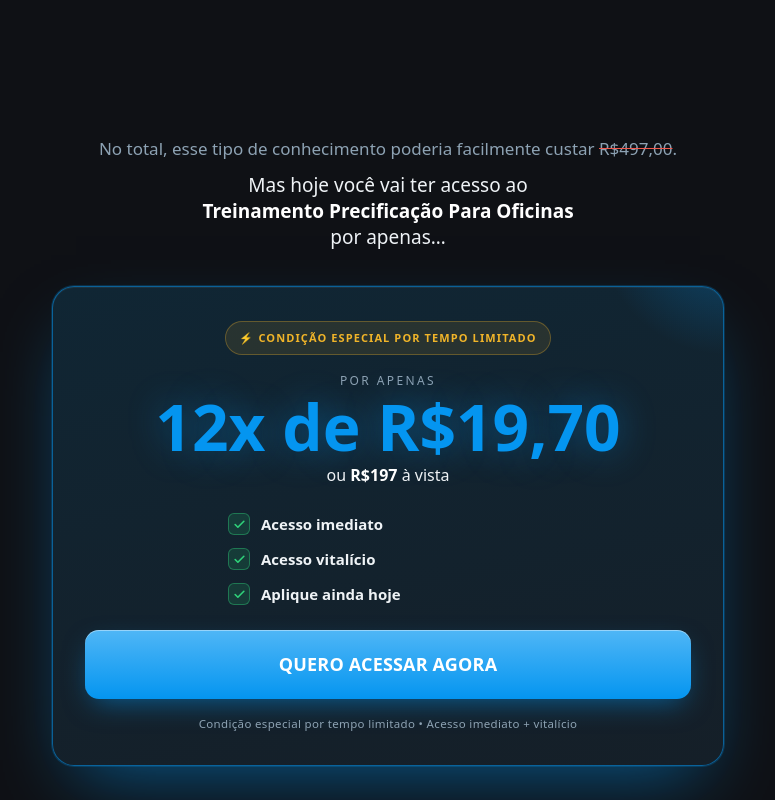
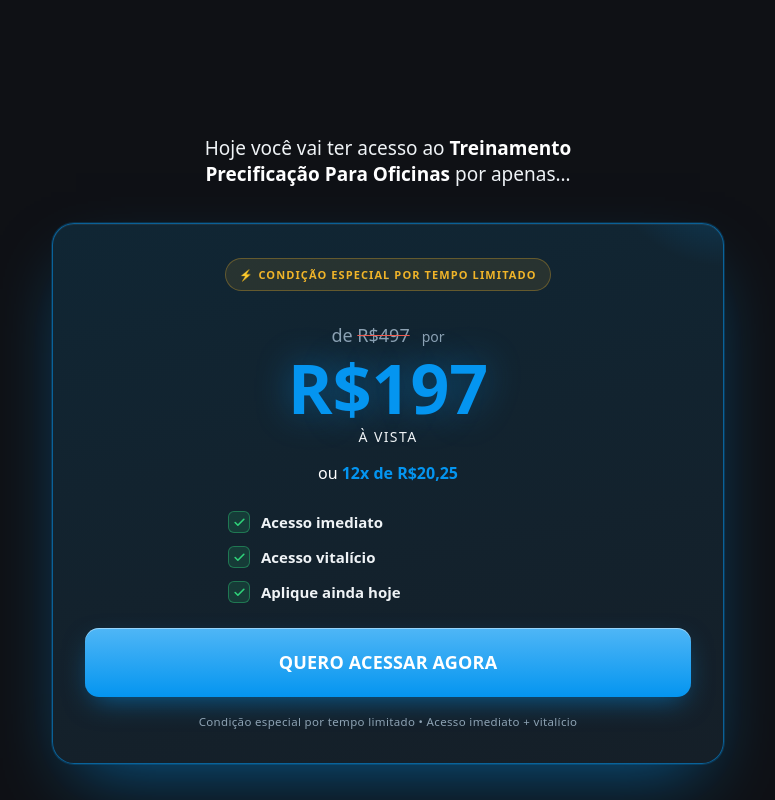
Before and after one commit to cezarhlima1/diegomensor, a Next.js app: page / in a window 1280 px wide. Shown: the part 4720-5520 px from the top of the page, without its empty margins (252-1027 px from the left). Built offline with nearby package versions, Linux system fonts and the light colour scheme.

Commit message:
ajustes susane

```diff
--- a/app/obrigado/page.tsx
+++ b/app/obrigado/page.tsx
@@ -43,8 +43,10 @@ export default function ObrigadoPage() {
           </p>
 
           <p className="lead mt-4 max-w-[560px] mx-auto">
-            Agora, pra concluir o teu acesso: entra no grupo abaixo e participa
-            das aulas semanais.
+            <b className="text-blue font-bold">
+              Agora, pra concluir o teu acesso: entra no grupo abaixo e participa
+              das aulas semanais.
+            </b>
           </p>
 
           {/* card de acesso ao grupo */}
--- a/app/v1/page.tsx
+++ b/app/v1/page.tsx
@@ -44,8 +44,7 @@ export default function V1() {
       <main className="min-h-screen flex flex-col items-center justify-center py-16 lg:py-24">
         <div className="wrap max-w-[920px] text-center flex flex-col items-center">
           <h1
-            className="font-display font-black text-[clamp(22px,3.4vw,36px)] mt-2 mb-4 max-w-[26ch]"
-            style={{ color: "#9d1529" }}
+            className="font-display font-black text-[clamp(22px,3.4vw,36px)] mt-2 mb-4 max-w-[26ch] text-blue"
           >
             Por que você trabalha igual um condenado na oficina… mas o dinheiro
             nunca sobra de verdade?
--- a/components/ExpiryBanner.tsx
+++ b/components/ExpiryBanner.tsx
@@ -21,7 +21,7 @@ export default function ExpiryBanner() {
   return (
     <div
       role="status"
-      className="sticky top-0 z-50 w-full bg-blue-deep text-white text-center px-4 py-2.5 text-[12.5px] sm:text-[13.5px] font-medium tracking-[.01em] shadow-[0_8px_30px_-12px_rgba(0,0,0,.6)]"
+      className="sticky top-0 z-50 w-full bg-brand-red text-white text-center px-4 py-2.5 text-[12.5px] sm:text-[13.5px] font-medium tracking-[.01em] shadow-[0_8px_30px_-12px_rgba(0,0,0,.6)]"
     >
       <span className="dot mr-2 align-middle" />
       Atenção: este conteúdo fica no ar somente até hoje
--- a/components/FinalOffer.tsx
+++ b/components/FinalOffer.tsx
@@ -12,7 +12,11 @@ export default function FinalOffer() {
 
         <div className="final-card reveal d2 max-w-[680px] mx-auto">
           <div className="font-display font-black text-[clamp(22px,3vw,30px)] text-white">
-            <span className="text-blue">12x de R$19,70</span> ou R$197 à vista
+            de <s className="[text-decoration-color:var(--color-brand-red)] text-muted font-medium">R$497</s>{" "}
+            por <b className="text-offwhite">R$197</b> à vista
+            <span className="block text-[clamp(15px,2vw,20px)] mt-1">
+              ou <span className="text-blue">12x de R$20,25</span>
+            </span>
             <small className="block font-mono font-medium text-[13px] text-muted tracking-[.06em] uppercase mt-2">
               Acesso imediato + vitalício
             </small>
--- a/components/Offer.tsx
+++ b/components/Offer.tsx
@@ -58,12 +58,8 @@ export default function Offer() {
       {/* dobra 2: a oferta */}
       <section id="checkout" className="py-[72px] md:py-24">
         <div className="wrap max-w-2xl mx-auto text-center">
-          <p className="reveal text-muted text-[17px] mb-2.5">
-            No total, esse tipo de conhecimento poderia facilmente custar{" "}
-            <s className="[text-decoration-color:var(--color-brand-red)]">R$497,00</s>.
-          </p>
           <p className="reveal d1 text-offwhite text-[19px] leading-snug mb-9 max-w-[36ch] mx-auto">
-            Mas hoje você vai ter acesso ao{" "}
+            Hoje você vai ter acesso ao{" "}
             <b className="text-white">Treinamento Precificação Para Oficinas</b> por apenas…
           </p>
 
@@ -71,10 +67,16 @@ export default function Offer() {
             <span className="pointer-glow" />
             <span className="limited mx-auto">⚡ Condição especial por tempo limitado</span>
 
-            <div className="font-mono text-xs tracking-[.2em] text-muted uppercase">Por apenas</div>
-            <div className="price-main !text-[clamp(32px,7vw,64px)] mx-auto">12x de R$19,70</div>
-            <div className="font-mono text-offwhite text-[16px] mb-6">
-              ou <b className="text-white">R$197</b> à vista
+            <div className="flex items-baseline justify-center gap-3 mt-3">
+              <span className="font-mono text-[18px] text-muted">
+                de <s className="[text-decoration-color:var(--color-brand-red)]">R$497</s>
+              </span>
+              <span className="font-mono text-[14px] text-muted">por</span>
+            </div>
+            <div className="price-main !text-[clamp(36px,7vw,68px)] mx-auto leading-none mt-1">R$197</div>
+            <div className="font-mono text-offwhite text-[14px] tracking-[.1em] uppercase mb-3">à vista</div>
+            <div className="font-mono text-[16px] mb-6">
+              ou <b className="text-blue">12x de R$20,25</b>
             </div>
 
             <div className="grid gap-[11px] max-w-xs mx-auto text-left mb-6">
--- a/components/quiz/Quiz.tsx
+++ b/components/quiz/Quiz.tsx
@@ -191,7 +191,7 @@ export default function Quiz() {
               </div>
 
               <button type="submit" className="btn btn--wide mt-2" disabled={submitting}>
-                {submitting ? "Enviando…" : "Ver meu diagnóstico"}
+                {submitting ? "Enviando…" : "Começar meu diagnóstico"}
               </button>
             </form>
 
--- a/lib/links.ts
+++ b/lib/links.ts
@@ -5,4 +5,4 @@
  * (formato https://chat.whatsapp.com/XXXXXXXXXXXXXXXXXX) quando estiver pronto.
  * É o único lugar que precisa mudar — as páginas /obrigado e /cadastro usam daqui.
  */
-export const WHATSAPP_GROUP_URL = "https://chat.whatsapp.com/";
+export const WHATSAPP_GROUP_URL = "https://chat.whatsapp.com/HMONNxxhyMlGsDTiyU8an2";
```
